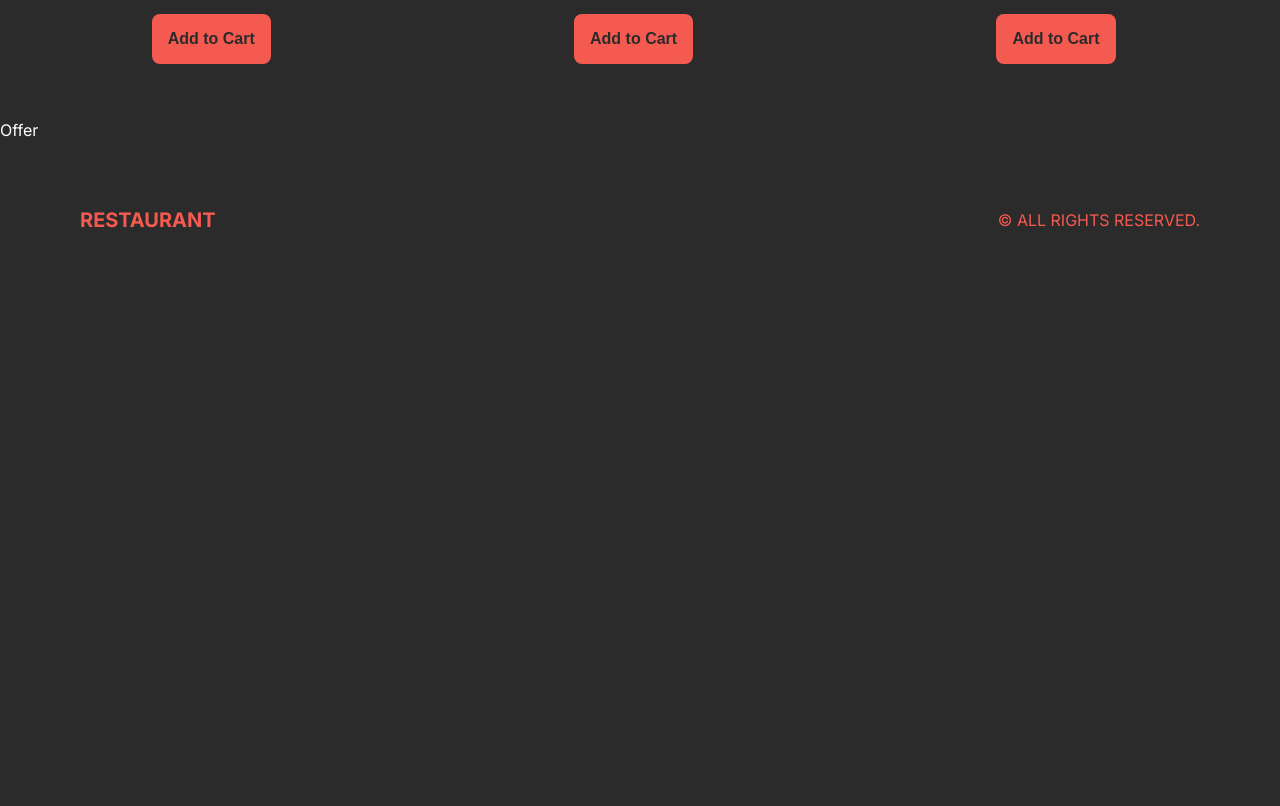
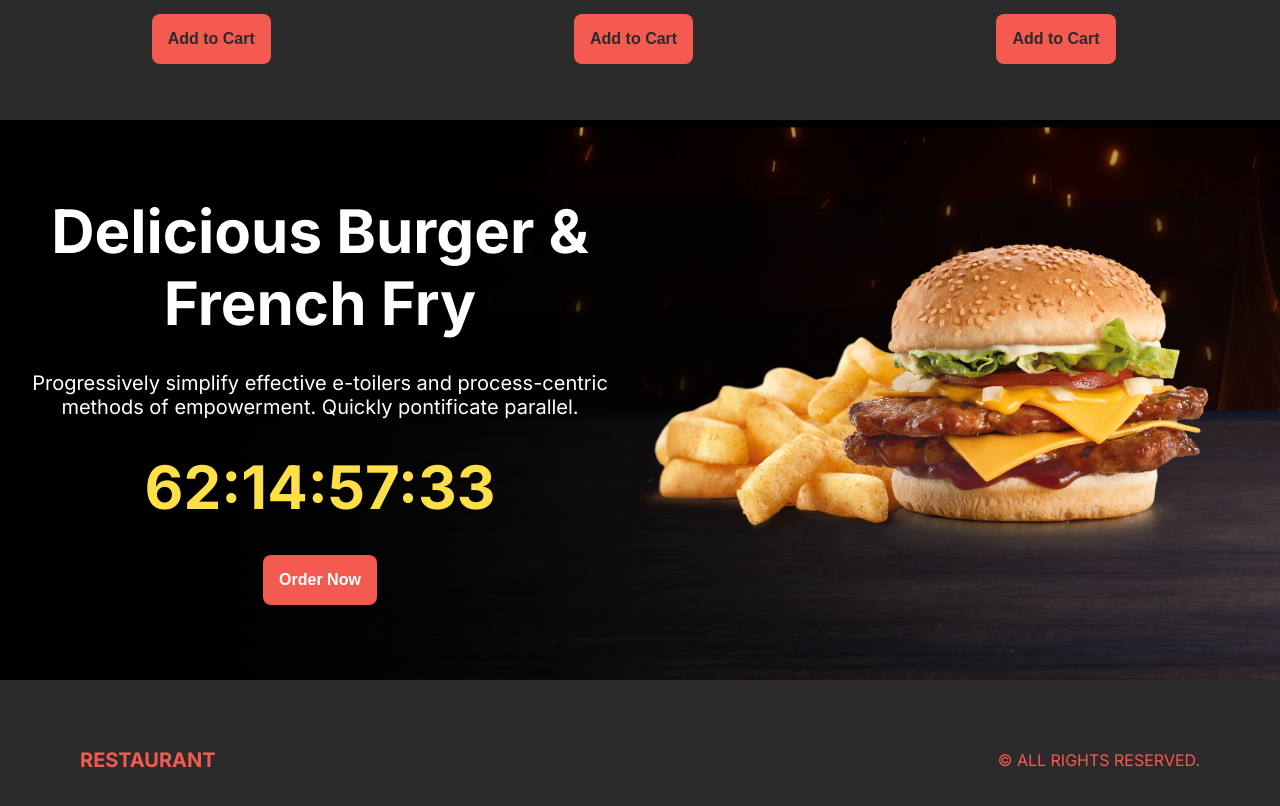
Before and after one commit to yarkincaner/restaurant, a Next.js app: page / in a window 1280 px wide. Shown: the part 1400-2206 px from the top of the page. Before the commit the page ends 1700 px from the top, so only its background shows below. Built offline with nearby package versions, Linux system fonts and the light colour scheme.

Commit message:
Add Offer component

```diff
--- /dev/null
+++ b/src/components/CountDown/CountDown.tsx
@@ -0,0 +1,37 @@
+"use client"
+import { useEffect, useState } from "react"
+import styles from "./component.module.css"
+
+type Props = {}
+
+const CountDown = (props: Props) => {
+	let difference = +new Date(`10/10/2023`) - +new Date()
+	const [delay, setDelay] = useState(difference)
+
+	const d = Math.floor(difference / (1000 * 60 * 60 * 24))
+	const h = Math.floor((difference / (1000 * 60 * 60)) % 24)
+	const m = Math.floor((difference / 1000 / 60) % 60)
+	const s = Math.floor((difference / 1000) % 60)
+
+	useEffect(() => {
+		const timer = setInterval(() => {
+			setDelay(delay - 1)
+		}, 1000)
+
+		if (delay === 0) {
+			clearInterval(timer)
+		}
+
+		return () => {
+			clearInterval(timer)
+		}
+	})
+
+	return (
+		<span className={styles.timer}>
+			{d}:{h}:{m}:{s}
+		</span>
+	)
+}
+
+export default CountDown
--- /dev/null
+++ b/src/components/CountDown/component.module.css
@@ -0,0 +1,5 @@
+.timer {
+	font-weight: bold;
+	font-size: 3.75rem;
+	color: #fde047;
+}
--- a/src/components/Offer/Offer.tsx
+++ b/src/components/Offer/Offer.tsx
@@ -1,9 +1,26 @@
-import styles from "./component.module.css";
+import Image from "next/image"
+import styles from "./component.module.css"
+import { CountDown } from ".."
 
-type Props = {};
+type Props = {}
 
 const Offer = (props: Props) => {
-	return <div>Offer</div>;
-};
+	return (
+		<div className={styles.container}>
+			<div className={styles.item}>
+				<h1 className={styles.title}>Delicious Burger & French Fry</h1>
+				<p className={styles.desc}>
+					Progressively simplify effective e-toilers and process-centric methods
+					of empowerment. Quickly pontificate parallel.
+				</p>
+				<CountDown />
+				<button className={styles.button}>Order Now</button>
+			</div>
+			<div className={`${styles.item} ${styles.imgContainer}`}>
+				<Image src={`/offerProduct.png`} alt="" fill className={styles.img} />
+			</div>
+		</div>
+	)
+}
 
-export default Offer;
+export default Offer
--- a/src/components/Offer/component.module.css
+++ b/src/components/Offer/component.module.css
@@ -0,0 +1,63 @@
+.container {
+	background-color: black;
+	height: 100vh;
+	display: flex;
+	flex-direction: column;
+}
+
+.item {
+	flex: 1;
+	display: flex;
+	flex-direction: column;
+	align-items: center;
+	justify-content: center;
+	text-align: center;
+	gap: 2rem;
+	padding: 1.5rem;
+}
+
+.title {
+	color: white;
+	font-size: 3rem;
+	font-weight: bold;
+}
+
+.desc {
+	color: white;
+}
+
+.button {
+	color: white;
+}
+
+.imgContainer {
+	position: relative;
+	width: 100%;
+}
+
+.img {
+	object-fit: contain;
+}
+
+@media screen and (min-width: 768px) {
+	.container {
+		flex-direction: row;
+		justify-content: space-between;
+		background: url("../../../public/offerBg.png");
+		height: 70vh;
+	}
+
+	.imgContainer {
+		height: 100%;
+	}
+}
+
+@media screen and (min-width: 1280px) {
+	.title {
+		font-size: 3.75rem;
+	}
+
+	.desc {
+		font-size: 1.25rem;
+	}
+}
--- a/src/components/index.ts
+++ b/src/components/index.ts
@@ -6,3 +6,4 @@ export { default as ThemeSwitcher } from "./ThemeSwitcher/ThemeSwitcher"
 export { default as Slider } from "./Slider/Slider"
 export { default as Featured } from "./Featured/Featured"
 export { default as Offer } from "./Offer/Offer"
+export { default as CountDown } from "./CountDown/CountDown"
```
